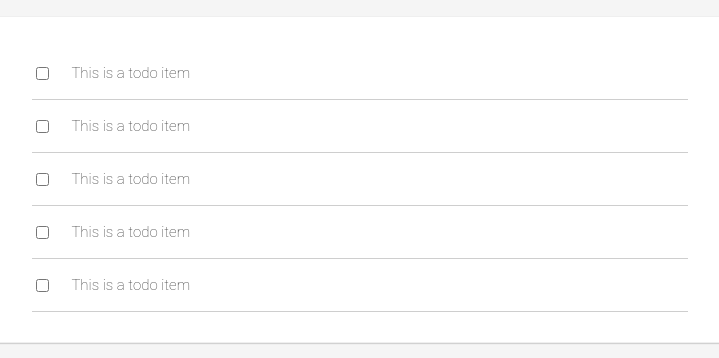
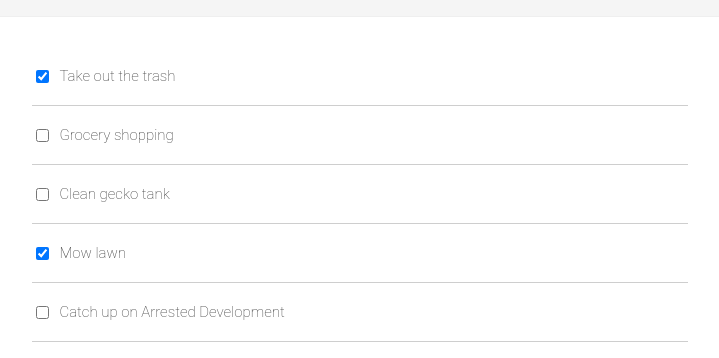
Before and after one commit to chinmaykunkikar/scrimba_reactjs, a React (Create React App) app in the folder todoapp/: page / in a window 1280 px wide. Shown: the top 358 px of the page, without its empty margins (280-999 px from the left). Built offline with nearby package versions, Linux system fonts and the light colour scheme.

Commit message:
todoapp: Phase 3

```diff
--- a/todoapp/src/App.js
+++ b/todoapp/src/App.js
@@ -1,16 +1,14 @@
-import React from 'react';
+import React from 'react'
 import TodoItem from "./TodoItem"
-import './App.css';
+import TodosData from "./TodosData"
+import './App.css'
 
 function App() {
-  return(
-    <div className="todo-list">
-    <TodoItem />
-    <TodoItem />
-    <TodoItem />
-    <TodoItem />
-    <TodoItem />
-</div>
+  const todoComponets = TodosData.map(todos => <TodoItem key={todos.id} text={todos.text} completed={todos.completed} />)
+  return (
+      <div className="todo-list">
+          {todoComponets}
+      </div>
   )
 }
 
--- a/todoapp/src/TodoItem.js
+++ b/todoapp/src/TodoItem.js
@@ -1,11 +1,11 @@
 import React from 'react'
 import './TodoItem.css'
 
-function TodoItem() {
-    return(
+function TodoItem(props) {
+    return (
         <div className="todo-item">
-            <input type="checkbox" id="todo-check" />
-            <label className="todoP" htmlFor="todo-check">This is a todo item</label>
+            <input type="checkbox" checked={props.completed}/>
+            <p>{props.text}</p>
         </div>
     )
 }
--- /dev/null
+++ b/todoapp/src/TodosData.js
@@ -0,0 +1,29 @@
+const todosData = [
+    {
+        id: 1,
+        text: "Take out the trash",
+        completed: true
+    },
+    {
+        id: 2,
+        text: "Grocery shopping",
+        completed: false
+    },
+    {
+        id: 3,
+        text: "Clean gecko tank",
+        completed: false
+    },
+    {
+        id: 4,
+        text: "Mow lawn",
+        completed: true
+    },
+    {
+        id: 5,
+        text: "Catch up on Arrested Development",
+        completed: false
+    }
+]
+
+export default todosData
```
